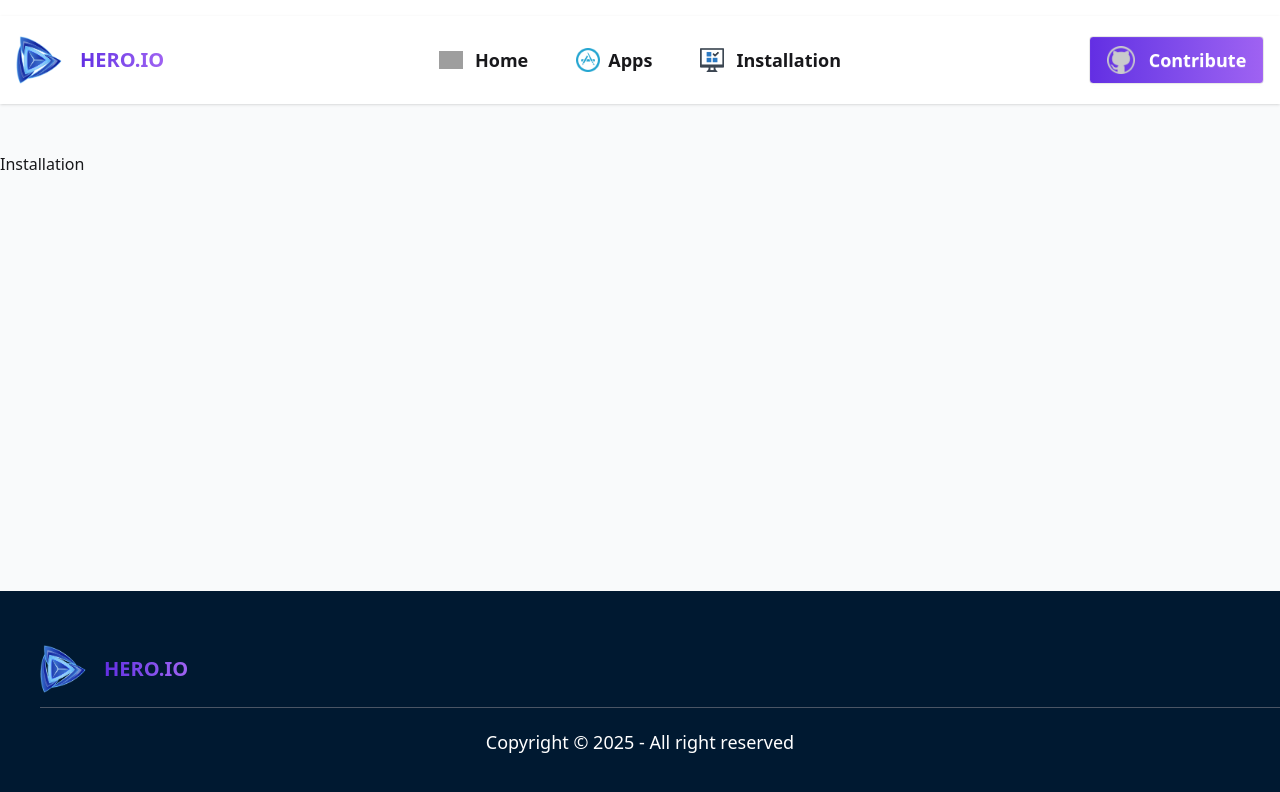
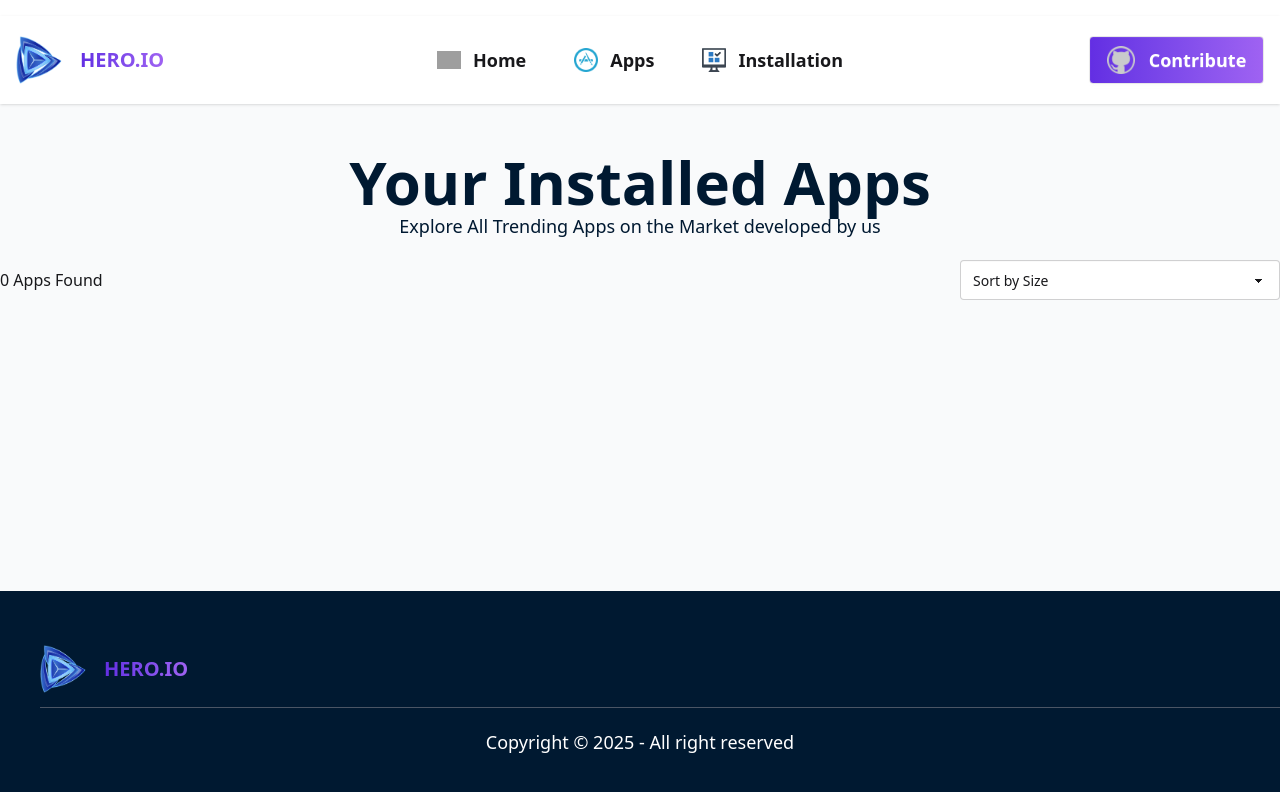
Before and after one commit to MuddacchirIT/my-assignment-08, a React (Vite) app: page /installation in a window 1280 px wide. Shown: the top 792 px of the page. Built offline with nearby package versions, Linux system fonts and the light colour scheme; grey boxes are pictures that could not be loaded.

Commit message:
implement sorted

```diff
--- a/package.json
+++ b/package.json
@@ -15,6 +15,7 @@
     "react": "^19.1.1",
     "react-dom": "^19.1.1",
     "react-router": "^7.9.3",
+    "rechart": "^0.0.1",
     "tailwindcss": "^4.1.14"
   },
   "devDependencies": {
--- a/src/Pages/AppDetails.jsx
+++ b/src/Pages/AppDetails.jsx
@@ -6,12 +6,24 @@ import useCard from "../hooks/useCard.js";
 const AppDetails = () => {
   const { id } = useParams();
   const { applink, loading, error } = useCard(id);
-  const apData = applink.find((p) => String(p.id) === id);
+  const appData = applink.find((p) => p.id === Number(id));
   if (loading) return <p>Loading...</p>;
-  console.log(apData);
-  const { image, title, companyName, downloads, ratingAvg, reviews } = apData;
+  const { image, title, companyName, downloads, ratingAvg, reviews } = appData;
+  const handleInstalled = () => {
+    const existList = JSON.parse(localStorage.getItem("installed"));
+    let updatedList = [];
+    if (existList) {
+      const isDuplicate = existList.some((p) => p.id === appData.id);
+      if (isDuplicate) return alert("Sorry, already exist");
+      updatedList = [...existList, appData];
+    } else {
+      updatedList.push(appData);
+    }
+    localStorage.setItem("installed", JSON.stringify(updatedList));
+  };
+
   return (
-    <div className="flex justify-start items-center">
+    <div className="flex justify-start items-center space-x-30">
       <figure className="overflow-hidden w-1/3 rounded-xl shadow-lg">
         <img className="w-full h-full object-cover" src={image} alt="appCard" />
       </figure>
@@ -47,7 +59,9 @@ const AppDetails = () => {
             </div>
           </div>
         </div>
-        <button className="btn btn-primary">Install Now</button>
+        <button onClick={handleInstalled} className="btn btn-primary">
+          Install Now
+        </button>
       </div>
     </div>
   );
--- a/src/Pages/Apps.jsx
+++ b/src/Pages/Apps.jsx
@@ -17,7 +17,7 @@ const Apps = () => {
           Explore All Apps on the Market developed by us. We code for Millions
         </p>
       </div>
-      <div className="max-w-[1600px] mx-auto flex justify-between my-10">
+      <div className="max-w-[1600px] mx-auto flex justify-between items-center my-4">
         <h1>
           <span className="text-2xl font-bold">
             ({searchedApp.length}) Apps Found
--- a/src/Pages/Installation.jsx
+++ b/src/Pages/Installation.jsx
@@ -1,7 +1,74 @@
+import { useEffect, useState } from "react";
 const Installation = () => {
+  const [installed, setInstalled] = useState([]);
+  const [sortOrder, setSortOrder] = useState("none");
+  useEffect(() => {
+    const savedlist = JSON.parse(localStorage.getItem("installed"));
+    if (savedlist) setInstalled(savedlist);
+  }, []);
+  const sortedItem = (() => {
+    if (sortOrder === "size-asc") {
+      return [...installed].sort((a, b) => a.size - b.size);
+    } else if (sortOrder === "size-desc") {
+      return [...installed].sort((a, b) => b.size - a.size);
+    } else {
+      return installed;
+    }
+  })();
+
   return (
     <div>
-      <h1>Installation</h1>
+      <div>
+        <h2 className="text-[#001931] text-6xl font-bold text-center">
+          Your Installed Apps
+        </h2>
+        <p className="text-[#001931] text-lg text-center">
+          Explore All Trending Apps on the Market developed by us
+        </p>
+      </div>
+      <div className="max-w-[1600px] mx-auto flex justify-between items-center py-5">
+        <h2>{sortedItem.length} Apps Found</h2>
+        <label className="form-control w-full max-w-xs">
+          <select
+            className="select select-bordered"
+            value={sortOrder}
+            onChange={(e) => setSortOrder(e.target.value)}
+          >
+            <option value="none">Sort by Size</option>
+            <option value="size-asc">Low-&gt;High</option>
+            <option value="size-desc">High-&gt;Low</option>
+          </select>
+        </label>
+      </div>
+      <div className="space-y-3 max-w-[1600px] mx-auto">
+        {sortedItem.map((p) => (
+          <div
+            key={p.id}
+            className="shadow border flex justify-between items-center"
+          >
+            <div className="flex justify-between items-center">
+              <figure>
+                <img
+                  className="w-40 h-28 object-cover"
+                  src={p.image}
+                  alt={p.name}
+                />
+              </figure>
+              <div className="">
+                <h3 className="">{p.title}</h3>
+                <div className="flex justify-center items-center space-x-4">
+                  <p>Download{p.downloads}</p>
+                  <p>rating{p.rating}</p>
+                  <p>size{p.size}</p>
+                </div>
+              </div>
+            </div>
+            <div className=" gap-3">
+              <button className="btn btn-outline">Uninstall</button>
+            </div>
+          </div>
+        ))}
+      </div>
     </div>
   );
 };
--- a/src/components/AppCard.jsx
+++ b/src/components/AppCard.jsx
@@ -13,10 +13,18 @@ const AppCard = ({ appData }) => {
         />
       </figure>
       <div className="card-body">
-        <h2 className="card-title">{appData.title}</h2>
+        <h2 className="card-title">
+          {appData.title} - {appData.companyName}
+        </h2>
         <div className="card-actions justify-between">
-          <button className="btn btn-primary">Buy Now</button>
-          <button className="btn btn-primary">Buy Now</button>
+          <button className="btn">
+            Downloads <br />
+            {appData.downloads}
+          </button>
+          <button className="btn">
+            Reviews <br />
+            {appData.downloads}
+          </button>
         </div>
       </div>
     </Link>
--- a/src/components/Navbar.jsx
+++ b/src/components/Navbar.jsx
@@ -67,7 +67,7 @@ const Navbar = () => {
               </NavLink>
             </li>
             <li className="mx-1 px-2">
-              <NavLink to="/apps" className="flex gap-">
+              <NavLink to="/apps" className="flex gap-3">
                 <img className="w-6" src={appsImg} alt="" />
                 <h1 className="text-lg font-semibold">Apps</h1>
               </NavLink>
--- /dev/null
+++ b/src/components/Navigation.jsx
@@ -0,0 +1,21 @@
+import { NavLink } from "react-router";
+
+const Navigation = ({ to, label }) => {
+  return (
+    <li className="mx-2">
+      <NavLink
+        to={to}
+        className={({ isActive }) =>
+          `text-lg font-semibold transition-all duration-200 ${
+            isActive
+              ? "underline underline-offset-8 decoration-2 decoration-blue-600"
+              : "no-underline"
+          }`
+        }
+      >
+        {label}
+      </NavLink>
+    </li>
+  );
+};
+export default Navigation;
```
Also changed, not shown: public/data.json, 1 other file (tests, documents, lock files or other folders).
